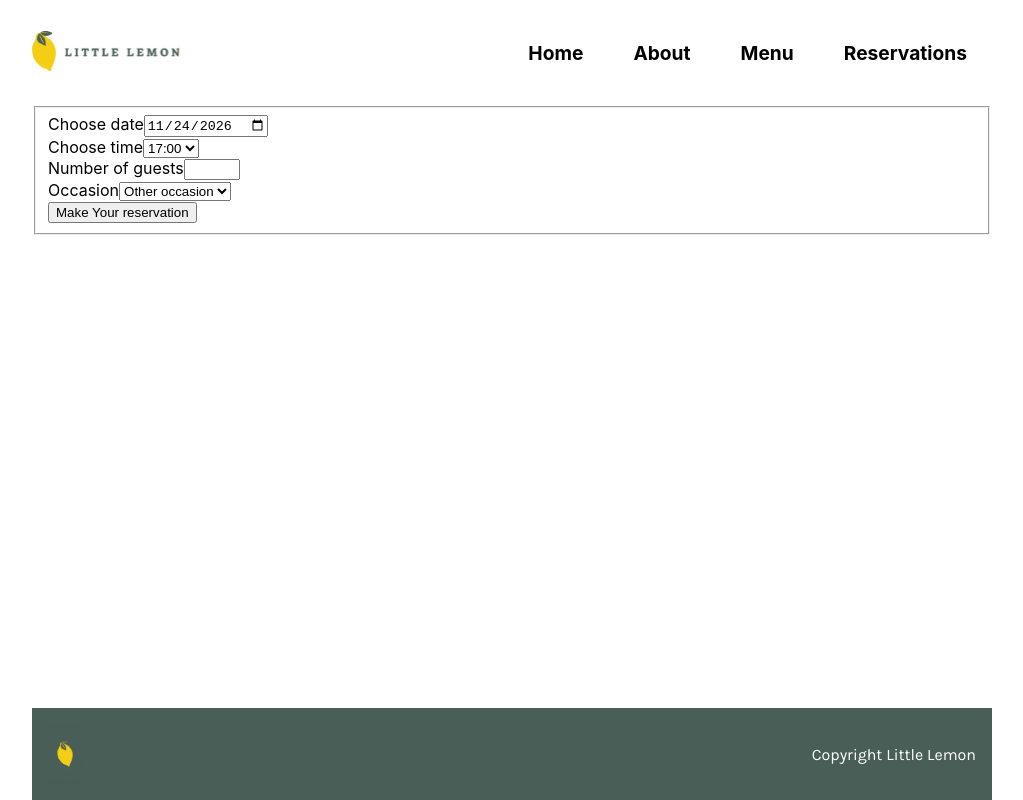
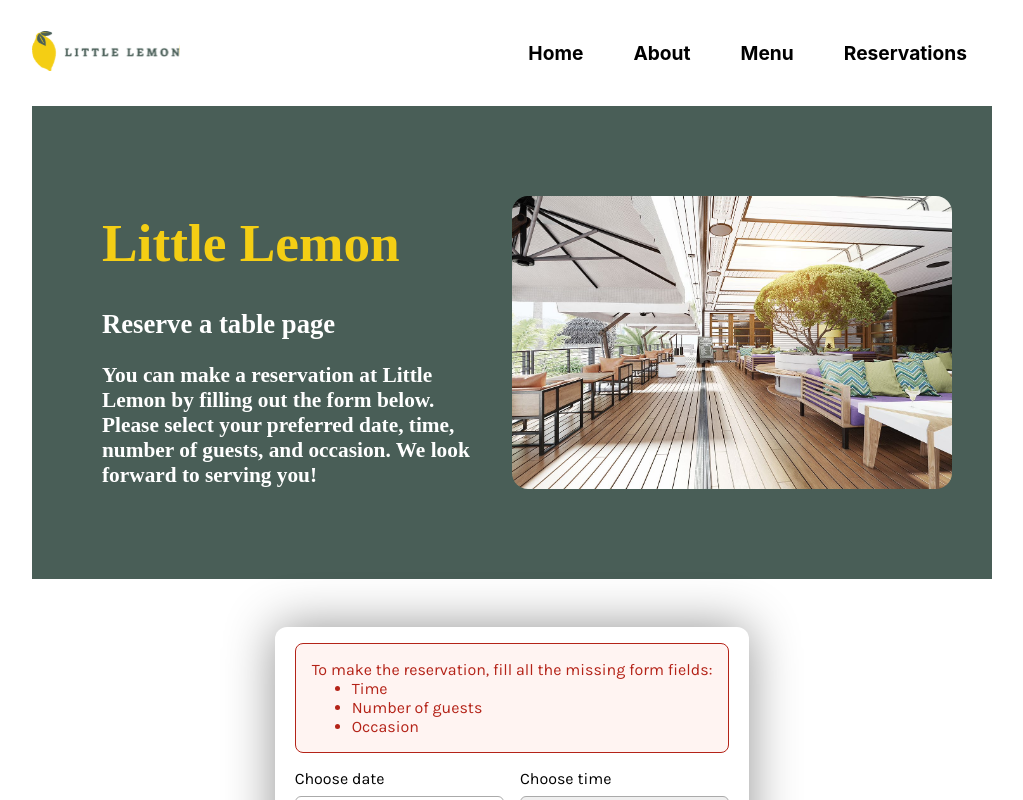
Before and after one commit to lorenzoromans/CapstoneProject-Coursera_meta_frontend_developer, a React (Create React App) app: page /booking in a window 1280 px wide. Shown: the top 800 px of the page, without its empty margins (128-1151 px from the left). Built offline with nearby package versions, Linux system fonts and the light colour scheme; a web font is replaced by a local one.

Commit message:
Improved booking form aestethics + added form validation

```diff
--- a/src/App.css
+++ b/src/App.css
@@ -24,7 +24,6 @@ nav ul {
 nav ul li a {
   display: inline-block;
   padding: 25px;
-  /* margin: 25px; */
   text-decoration: none;
   color: rgb(0, 0, 0);
   font-weight: bold;
@@ -158,3 +157,80 @@ h2,
 .banner-text h2 {
   font-size: 20pt;
 }
+
+.booking-form,
+.booking-form input,
+.booking-form select,
+.booking-form button {
+  font-family: 'Karla', sans-serif;
+}
+
+.booking-form {
+  box-sizing: border-box;
+  background-color: #fff;
+  border-radius: 12px;
+  padding: 1rem 1.25rem;
+  margin: 3rem auto;
+  box-shadow: 0px 0px 50px rgb(0 0 0 / 43%);
+}
+
+.booking-form fieldset {
+  display: grid;
+  grid-template-columns: repeat(2, 1fr);
+  gap: 1rem;
+  margin: 0;
+  padding: 0;
+  border: 0;
+}
+
+.booking-form .field {
+  display: grid;
+  grid-template-rows: auto auto 1.25rem;
+  gap: 0.5rem;
+}
+
+.booking-form .field-error { color: #b42318; font-size: 0.875rem; }
+.booking-form input,
+.booking-form select {
+  box-sizing: border-box;
+  width: 100%;
+  padding: 0.75rem;
+  border: 1px solid #aaa;
+  border-radius: 6px;
+}
+
+.booking-form button {
+  grid-column: 1 / -1;
+  padding: 0.75rem;
+  background-color: #f4ce14;
+  border: 0;
+  border-radius: 6px;
+  cursor: pointer;
+}
+
+.booking-form button:disabled { cursor: not-allowed; opacity: 0.6; }
+
+.booking-validation-status {
+  padding: 1rem;
+  color: #b42318;
+  background-color: #fff4f2;
+  border: 1px solid #b42318;
+  border-radius: 8px;
+  margin-bottom: 1rem;
+}
+
+.booking-validation-status p,
+.booking-validation-status ul {
+  margin: 0;
+}
+
+
+@media (max-width: 600px) {
+  .booking-form {
+    padding: 1.25rem;
+  }
+
+  .booking-form fieldset {
+    grid-template-columns: 1fr;
+  }
+}
--- a/src/components/BookingForm.js
+++ b/src/components/BookingForm.js
@@ -1,4 +1,4 @@
-import { useState } from "react";
+import { useState, useEffect } from "react";
 
 const BookingForm = ({ availableTimes, submitForm, dispatch }) => {
 
@@ -6,6 +6,7 @@ const BookingForm = ({ availableTimes, submitForm, dispatch }) => {
     const [bTime, setBTime] = useState("");
     const [guests, setGuests] = useState("");
     const [occasion, setOccasion] = useState("");
+    const [disableSubmit, setDisableSubmit] = useState(true);
 
     function onChangeDate(newDate) {
         setBDate(newDate);
@@ -17,6 +18,7 @@ const BookingForm = ({ availableTimes, submitForm, dispatch }) => {
         setBTime("");
         setGuests("");
         setOccasion("");
+        setDisableSubmit(true);
     };
 
     const handleSubmit = (e) => {
@@ -26,34 +28,61 @@ const BookingForm = ({ availableTimes, submitForm, dispatch }) => {
         clearForm();
     };
 
+    useEffect(() => {
+        if (bDate && bTime && guests && occasion) {
+            setDisableSubmit(false);
+        } else {
+            setDisableSubmit(true);
+        }
+    }, [bDate, bTime, guests, occasion]);
+
     return (
         <form className="booking-form" onSubmit={handleSubmit}>
+            {disableSubmit && (
+                <div className="booking-validation-status" role="status">
+                    <p>To make the reservation, fill all the missing form fields:</p>
+                    <ul>
+                        {!bDate && <li>Date</li>}
+                        {!bTime && <li>Time</li>}
+                        {!guests && <li>Number of guests</li>}
+                        {!occasion && <li>Occasion</li>}
+                    </ul>
+                </div>
+            )}
             <fieldset>
                 <div className="field">
-                    <label htmlFor="res-date">Choose date</label>
-                    <input type="date" id="res-date" name="res-date" value={bDate} onChange={(e) => onChangeDate(e.target.value)} required aria-label="Choose date" />
+                    <label htmlFor="date">Choose date</label>
+                    <input type="date" id="date" name="date" value={bDate} onChange={(e) => onChangeDate(e.target.value)} required aria-label="Choose date" />
+                    {!bDate && <span id="date-error" className="field-error">This field is required</span>}
                 </div>
                 <div className="field">
-                    <label htmlFor="res-time">Choose time</label>
-                    <select id="res-time" name="res-time" value={bTime} onChange={(e) => setBTime(e.target.value)} required aria-label="Choose time">
+                    <label htmlFor="time">Choose time</label>
+                    <select id="time" name="time" value={bTime} onChange={(e) => setBTime(e.target.value)} required aria-label="Choose time">
+                        <option value="" disabled>Select a time</option>
                         {availableTimes.availableTimes.map((time) => (
                             <option key={time} value={time}>{time}</option>
                         ))}
                     </select>
+                    {!bTime && <span id="time-error" className="field-error">This field is required</span>}
                 </div>
                 <div className="field">
                     <label htmlFor="guests">Number of guests</label>
                     <input type="number" id="guests" name="guests" value={guests} onChange={(e) => setGuests(e.target.value)} min="1" max="10" required aria-label="Number of guests" />
+                    {!guests && <span id="guests-error" className="field-error">This field is required</span>}
                 </div>
                 <div className="field">
                     <label htmlFor="occasion">Occasion</label>
                     <select id="occasion" name="occasion" value={occasion} onChange={(e) => setOccasion(e.target.value)} required aria-label="Occasion">
-                        <option value="">Other occasion</option>
+                        <option value="" disabled>Select an occasion</option>
+                        <option value="Other occasion">Other occasion</option>
                         <option value="birthday">Birthday</option>
                         <option value="anniversary">Anniversary</option>
                     </select>
+                    {!occasion && <span id="occasion-error" className="field-error">This field is required</span>}
                 </div>
-                <button type="submit">Make Your reservation</button>
+                <button type="submit" disabled={disableSubmit}>
+                    Make Your reservation
+                </button>
             </fieldset>
         </form>
     );
--- a/src/pages/BookingPage.js
+++ b/src/pages/BookingPage.js
@@ -1,8 +1,25 @@
 import BookingForm from '../components/BookingForm';
+import restaurant from "../assets/restaurant.jpg";
 
 const BookingPage = ({ availableTimes, submitForm, dispatch }) => {
     return (
+        <>
+        <div className="banner">
+            <div className="banner-text">
+                <h1>Little Lemon</h1>
+                <h2>Reserve a table page</h2>
+                <p className="banner-desc">
+                    You can make a reservation at Little Lemon by filling out the form below. Please select your preferred date, time, number of guests, and occasion. We look forward to serving you!
+                </p>
+            </div>
+            <img
+                className="banner-image"
+                src={restaurant}
+                alt="Piatto preparato dal ristorante Little Lemon"
+            />
+        </div>
         <BookingForm availableTimes={availableTimes} submitForm={submitForm} dispatch={dispatch} />
+        </>
     );
 };
 
```
Also changed, not shown: src/assets/restaurant.jpg (added).
